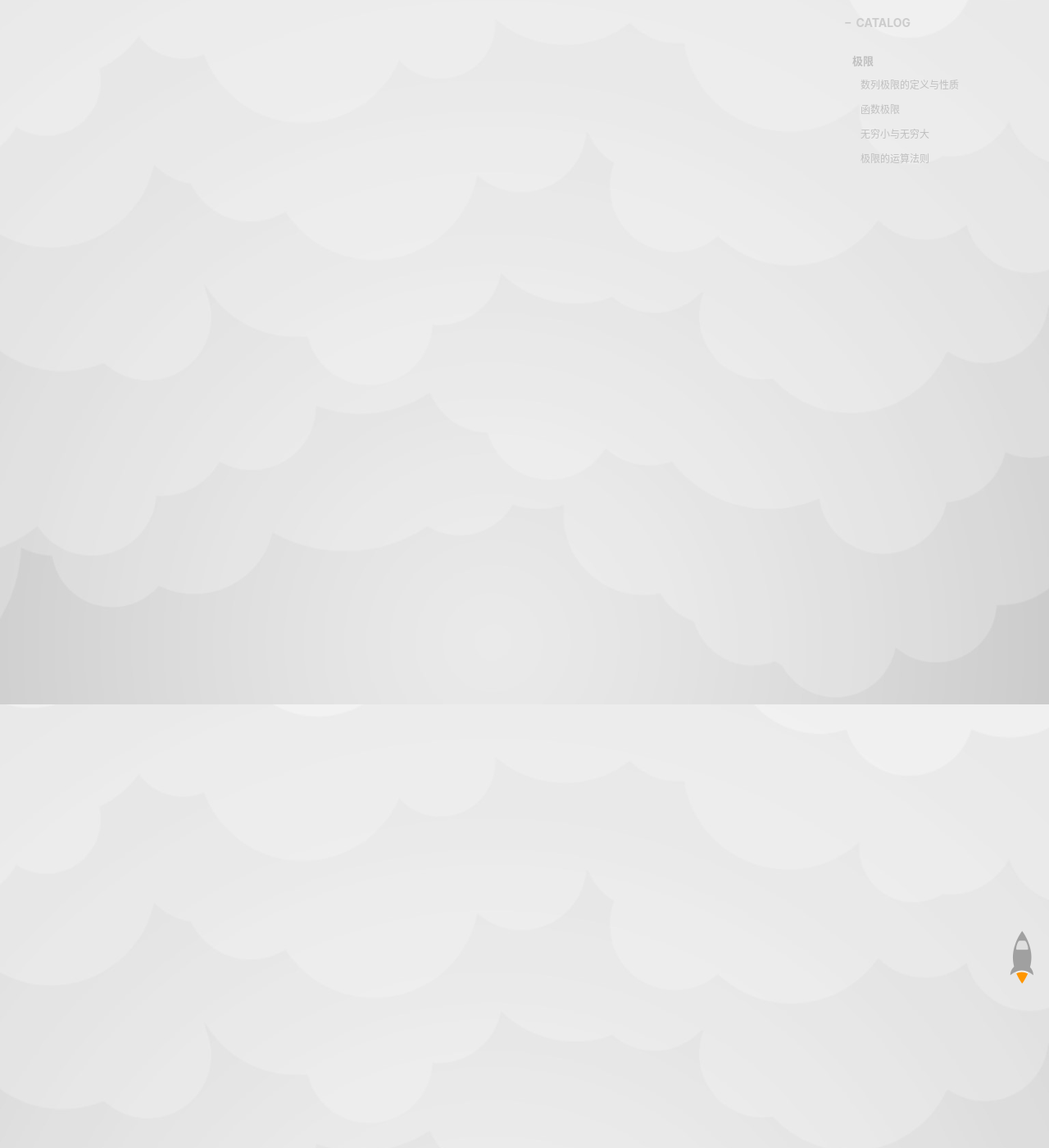
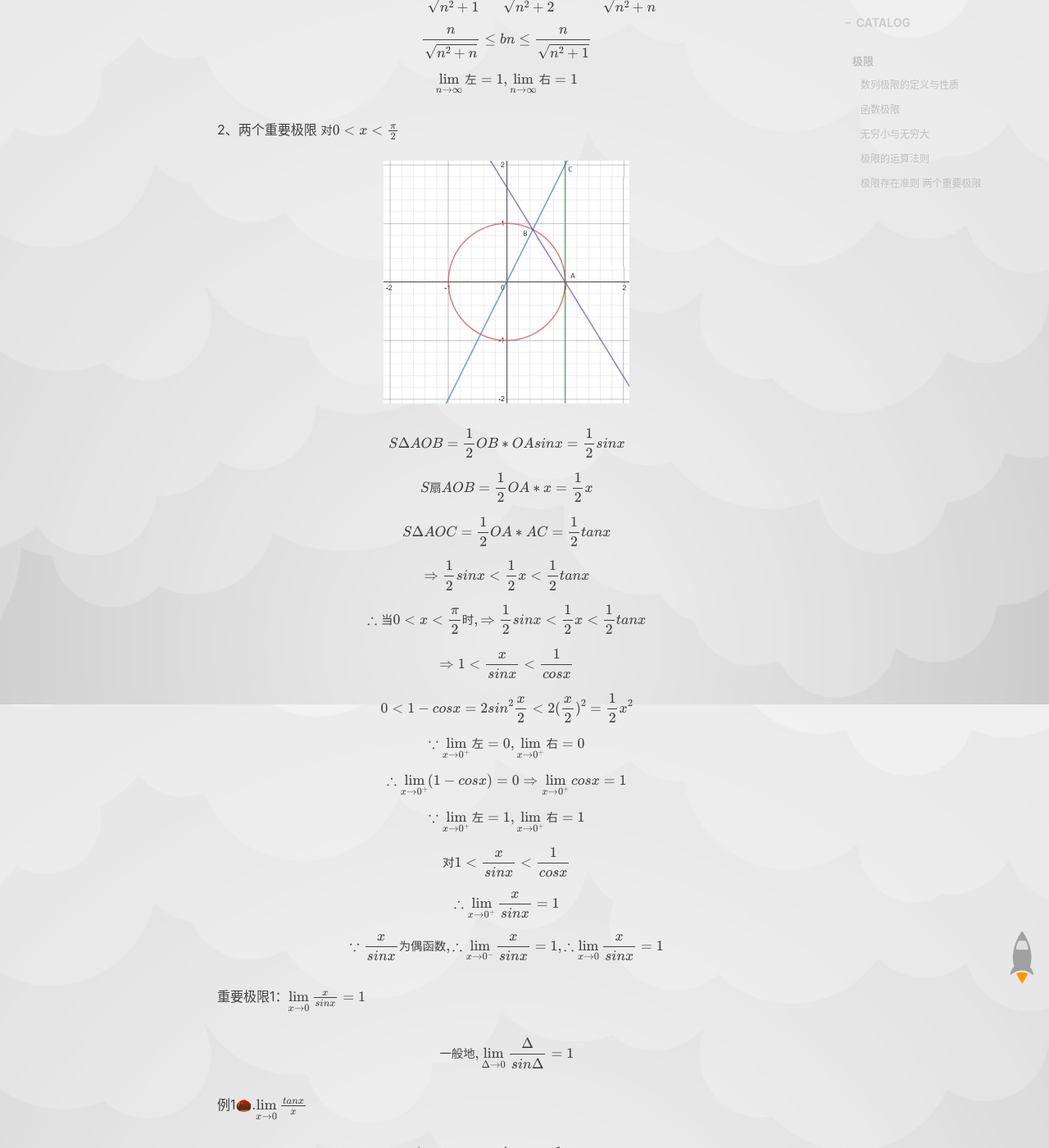
Before and after one commit to CJ0301/CJ0301.github.io, a Jekyll site: the page built from _posts/2020-2-23-Higher-Mathematics.md, in a window 1280 px wide and 1400 px high, scrolled down 10841 px. Shown: the whole window at 82% size. Built offline with Jekyll 4.4.1, drawn with Linux system fonts in a browser that asks for light colours; nearby versions of some CDN libraries; formulas are drawn with MathJax 3; comment, search, counter and statistics services are not loaded; some of the changed text lies outside the part shown.

Commit message:
20200301 Happy Birthday

```diff
--- a/_layouts/post.html
+++ b/_layouts/post.html
@@ -29,10 +29,6 @@ layout: default
                 </select>
                 {% endif %}
 
-				{% if page.music-id %}
-				  <iframe frameborder="no" border="0" marginwidth="0" marginheight="0" width=330 height=86 src="{{ page.music-id }}"></iframe>
-				{% endif %}
-
 				{{ content }}
 
                 <hr style="visibility: hidden;">
@@ -59,19 +55,21 @@ layout: default
 
 
 
-                {% if site.disqus_username %}
-                <!-- disqus 评论框 start -->
+				<!--
+				{% if site.disqus_username %}
+                //disqus 评论框 start
                 <div class="comment">
                     <div id="disqus_thread" class="disqus-thread"></div>
                 </div>
-                <!-- disqus 评论框 end -->
+                disqus 评论框 end
                 {% endif %}
 
                 {% if site.netease_comment %}
-                <!-- 网易云跟帖 评论框 start -->
+                网易云跟帖 评论框 start
                 <div id="cloud-tie-wrapper" class="cloud-tie-wrapper"></div>
-                <!-- 网易云跟帖 评论框 end -->
+                网易云跟帖 评论框 end
                 {% endif %}
+				-->
             </div>
 
     <!-- Side Catalog Container -->
--- a/_posts/2020-2-23-Higher-Mathematics.md
+++ b/_posts/2020-2-23-Higher-Mathematics.md
@@ -17,9 +17,9 @@ tags:
 
 Notes：
 1. []取整,[x]取不超过x的最大整数,🌰：[1.2] = 1,[-2.3] = -3
-2. $$三角不等式: ||a|-|b|| \leq |a \pm b| \leq |a|-|b|$$
+2. $$三角不等式：||a|-|b|| \leq |a \pm b| \leq |a|-|b|$$
 
-1、定义:
+1、定义：
 &nbsp;{an} --> 数列
 &nbsp;A --> 常数
 
@@ -102,7 +102,7 @@ $$
 x \rightarrow a^- & \\
 x \rightarrow a^+ &
 \end{cases}$$
-3. $$a的去心邻域: 0<|x-a|<\delta \Rightarrow x\in(a-\delta)\bigcup(a+\delta)
+3. $$a的去心邻域：0<|x-a|<\delta \Rightarrow x\in(a-\delta)\bigcup(a+\delta)
 $$
 4. $$\lim\limits_{x \rightarrow a}f(x) 与 f(a) 无关$$
 5.   <center>$$\forall\epsilon>0,\exists\delta>0,当x\in(a-\delta,a)时$$
@@ -340,6 +340,160 @@ $$解：\lim\limits_{x \rightarrow 2}(x^2+3x)=\lim\limits_{x \rightarrow 2}x^2+\
 
 例2🌰.$$\lim\limits_{x \rightarrow 1}\frac{x^3-1}{x^2-3x+2}$$
 
-$$解:\lim\limits_{x \rightarrow 1}\frac{x^3-1}{x^2-3x+2} = \lim\limits_{x \rightarrow 1}\frac{(x-1)(x^2+x+1)}{(x-1)(x-2)}$$
+$$解：\lim\limits_{x \rightarrow 1}\frac{x^3-1}{x^2-3x+2} = \lim\limits_{x \rightarrow 1}\frac{(x-1)(x^2+x+1)}{(x-1)(x-2)}$$
 
 $$=\lim\limits_{x \rightarrow 1}\frac{x^2+x+1}{x-2}=\frac{\lim\limits_{x \rightarrow 1}(x^2+x+1)}{\lim\limits_{x \rightarrow 1}(x-2)}=-3$$
+
+例3🌰.$$\lim\limits_{x \rightarrow 2}\frac{x}{x^2-4}$$
+
+$$解：\because\lim\limits_{x \rightarrow 2}\frac{x^2-4}{x}=\frac{\lim\limits_{x \rightarrow 2}(x^2-4)}{\lim\limits_{x \rightarrow 2}x}=0$$
+
+$$\therefore\lim\limits_{x \rightarrow 2}\frac{x}{x^2-4}=\infty$$
+
+例4🌰.$$\lim\limits_{x \rightarrow \infty}\frac{3x^2+2x-5}{x^2-x+4}$$
+
+$$\lim\limits_{x \rightarrow \infty}\frac{3x^2+2x-5}{x^2-x+4}=\lim\limits_{x \rightarrow \infty}\frac{3+\frac{2}{x}-\frac{5}{x^2}}{1-\frac{1}{x}+\frac{4}{x^2}}=3$$
+
+例5🌰.$$\lim\limits_{x \rightarrow \infty}\frac{x+2}{2x^2-x+1}$$
+
+$$解：\lim\limits_{x \rightarrow \infty}\frac{x+2}{2x^2-x+1}=\lim\limits_{x \rightarrow \infty}\frac{\frac{1}{x}+\frac{2}{x^2}}{2-\frac{1}{x}+\frac{1}{x^2}}=0$$
+
+例6🌰.$$\lim\limits_{x \rightarrow \infty}\frac{x^2-3x+4}{2x+1}$$
+
+$$解：\because\lim\limits_{x \rightarrow \infty}\frac{2x+1}{x^2-3x+4}=0$$
+
+$$\therefore\lim\limits_{x \rightarrow \infty}\frac{x^2-3x+4}{2x+1}=\infty$$
+
+结论：
+
+$$\lim\limits_{x \rightarrow \infty}\frac{amx^m+...+a1x+a0}{bnx^n+...+b1x+b0}=\begin{cases}
+\frac{am}{bn} & m=n \\
+0 & m<n \\
+\infty & m>n
+\end{cases}$$
+
+2、复合
+
+$$y=f(u),\lim\limits_{u \rightarrow a}f(u)=A$$
+
+$$u=\varphi(x)(\varphi(x)\not=a),\lim\limits_{x \rightarrow x0}\varphi(x)=a$$
+
+$$则\lim\limits_{x \rightarrow x0}f[\varphi(x)]=A$$
+
+$$证：\forall\epsilon>0$$
+
+$$\because\lim\limits_{u \rightarrow a}f(u)=A,\therefore\exists\eta>0,当0<|u-a|<\eta时$$
+
+$$|f(u)-A|<\epsilon(*)$$
+
+$$对\eta>0$$
+
+$$\because\lim\limits_{x \rightarrow x0}\varphi(x)=a,\therefore\exists\delta>0,当0<|x-x0|<\delta时$$
+
+$$|\varphi(x)-a|<\eta(**)$$
+
+$$\therefore\forall\epsilon>0,\exists\delta>0,当0<|x-x0|<\delta时，|f[\varphi(x)]-A|<\epsilon$$
+
+$$\therefore\lim\limits_{x \rightarrow x0}f[\varphi(x)]=A$$
+
+#### 极限存在准则 两个重要极限
+
+1、准则一：夹逼定理（迫敛定理）
+- 数列型
+
+$$1.an \leq bn \leq cn 2.\lim\limits_{n \rightarrow \infty}an=\lim\limits_{n \rightarrow \infty}cn=A$$
+
+$$则\lim\limits_{n \rightarrow \infty}bn=A$$
+
+$$证：\forall\epsilon>0,\exists N1>0,当n>N1时,有|an-A|<\epsilon\Rightarrow A-\epsilon<an<A+\epsilon(*)$$
+
+$$\exists N2>0,当n>N2时,有|cn-A|<\epsilon\Rightarrow A-\epsilon<cn<A+\epsilon(**)$$
+
+$$N=max\{N1,N2\},当n>N时(*)(**)成立$$
+
+$$A-\epsilon<an \leq bn \leq cn < A+\epsilon$$
+
+$$A-\epsilon<bn<A+\epsilon \Rightarrow |bn-A|<\epsilon$$
+
+$$即\forall\epsilon>0,\exists N>0,当m>N时,|bn-A|<\epsilon$$
+
+$$\therefore\lim\limits_{n \rightarrow \infty}bn=A$$
+
+- 函数型
+证明同上
+
+例1🌰.$$\lim\limits_{n \rightarrow \infty}(2^n+3^n+4^n)^\frac{1}{n}$$
+
+$$解：4^n\leq2^n+3^n+4^n\leq3*4^n$$
+
+$$4\leq(2^n+3^n+4^n)^\frac{1}{n}\leq3^\frac{1}{n}*4^n$$
+
+$$\because\lim\limits_{n \rightarrow \infty}左=4,\lim\limits_{n \rightarrow \infty}右=4$$
+
+$$\therefore\lim\limits_{n \rightarrow \infty}(2^n+3^n+4^n)^\frac{1}{n}=4$$
+
+$$一般来说：a>0,b>0,c>0$$
+
+$$则\lim\limits_{n \rightarrow \infty}(a^n+b^n+c^n)^\frac{1}{n}=max\{a,b,c\}$$
+
+例2🌰.$$\lim\limits_{n \rightarrow \infty}(\frac{1}{\sqrt{n^2+1}}+\frac{1}{\sqrt{n^2+2}}+...+\frac{1}{\sqrt{n^2+n}})（分母次数不齐）$$
+
+$$解：令bn=\frac{1}{\sqrt{n^2+1}}+\frac{1}{\sqrt{n^2+2}}+...+\frac{1}{\sqrt{n^2+n}}$$
+
+$$\frac{n}{\sqrt{n^2+n}}\leq bn \leq\frac{n}{\sqrt{n^2+1}}$$
+
+$$\lim\limits_{n \rightarrow \infty}左=1,\lim\limits_{n \rightarrow \infty}右=1$$
+
+2、两个重要极限
+$$对0<x<\frac{\pi}{2}$$
+![](/img/in-posts/20200229-circle.png)
+
+$$S\Delta AOB=\frac{1}{2}OB*OAsinx=\frac{1}{2}sinx$$
+
+$$S扇AOB=\frac{1}{2}OA*x = \frac{1}{2}x$$
+
+$$S\Delta AOC = \frac{1}{2}OA*AC = \frac{1}{2}tanx$$
+
+$$\Rightarrow\frac{1}{2}sinx<\frac{1}{2}x<\frac{1}{2}tanx$$
+
+$$\therefore当0<x<\frac{\pi}{2}时,\Rightarrow\frac{1}{2}sinx<\frac{1}{2}x<\frac{1}{2}tanx$$
+
+$$\Rightarrow 1<\frac{x}{sinx}<\frac{1}{cosx}$$
+
+$$0<1-cosx=2sin^2\frac{x}{2}<2(\frac{x}{2})^2=\frac{1}{2}x^2$$
+
+$$\because\lim\limits_{x \rightarrow 0^+}左=0,\lim\limits_{x \rightarrow 0^+}右=0$$
+
+$$\therefore\lim\limits_{x \rightarrow 0^+}(1 - cosx)=0\Rightarrow\lim\limits_{x \rightarrow 0^+}cosx=1$$
+
+$$\because\lim\limits_{x \rightarrow 0^+}左=1,\lim\limits_{x \rightarrow 0^+}右=1$$
+
+$$对1<\frac{x}{sinx}<\frac{1}{cosx}$$
+
+$$\therefore\lim\limits_{x \rightarrow 0^+}\frac{x}{sinx}=1$$
+
+$$\because\frac{x}{sinx}为偶函数,\therefore\lim\limits_{x \rightarrow 0^-}\frac{x}{sinx}=1,\therefore\lim\limits_{x \rightarrow 0}\frac{x}{sinx}=1$$
+
+重要极限1：$$\lim\limits_{x \rightarrow 0}\frac{x}{sinx}=1$$
+
+$$一般地,\lim\limits_{\Delta \rightarrow 0}\frac{\Delta}{sin\Delta}=1$$
+
+例1🌰.$$\lim\limits_{x \rightarrow 0}\frac{tanx}{x}$$
+
+$$解：\lim\limits_{x \rightarrow 0}\frac{tanx}{x}=\lim\limits_{x \rightarrow 0}\frac{sinx}{x}*\frac{1}{cosx}=1*1=1$$
+
+例2🌰.$$\lim\limits_{x \rightarrow 0}\frac{1-cosx}{x^2}$$
+
+$$解：\lim\limits_{x \rightarrow 0}\frac{1-cosx}{x^2}=\lim\limits_{x \rightarrow 0}\frac{2sin^2\frac{x}{2}}{x^2}$$
+
+$$=\lim\limits_{x \rightarrow 0}\frac{1}{2}*\frac{sin^2\frac{x}{2}}{(\frac{x}{2})^2}=\lim\limits_{x \rightarrow 0}\frac{1}{2}(\frac{sin\frac{x}{2}}{\frac{x}{2}})^2=\frac{1}{2}$$
+
+例3🌰.$$\lim\limits_{x \rightarrow 0}\frac{arcsinx}{x}$$
+
+$$解：\lim\limits_{x \rightarrow 0}\frac{arcsinx}{x}$$
+
+$$设x=sint$$
+
+$$\lim\limits_{t \rightarrow 0}\frac{t}{sint}=1$$
+
+重要极限2：单调有界的数列必定存在极限
```
Also changed, not shown: _posts/2020-2-9-about-markdown.md (+2 -0 lines), img/in-posts/20200229-circle.png (added).
